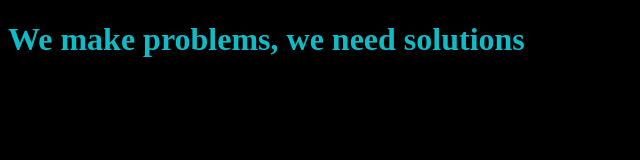
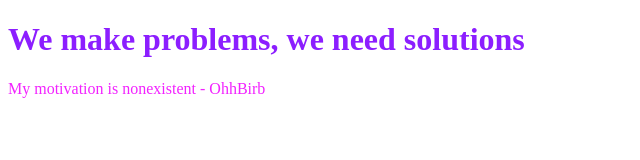
Before and after one commit to Aethos-Inc/Aethos-Inc.github.io, a plain HTML site: page index.html in a window 1280 px wide. Shown: the whole page, without its empty margins (0-640 px from the left). Drawn offline with Linux system fonts and the light colour scheme.

Commit message:
fonts be like

```diff
--- a/index.html
+++ b/index.html
@@ -4,9 +4,9 @@
     <title> Aethos Inc
     </title>
     <style>
-    body{background-color:#000000}
-    h1  {color:#0EBBC6}
-    p   {color:#}
+    body{background-color:#ffffff}
+    h1  {color:#8c1eff}
+    p   {color:#f222ff}
     </style>
   </head>
   <body>
```
